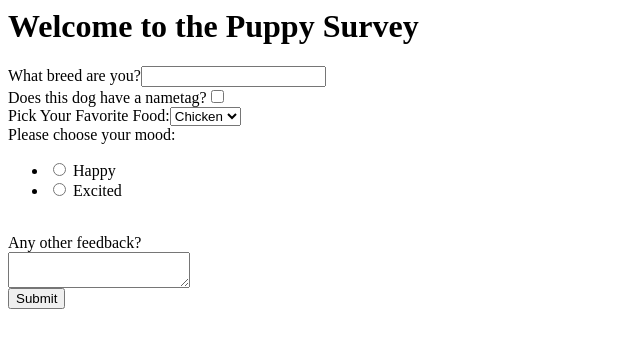
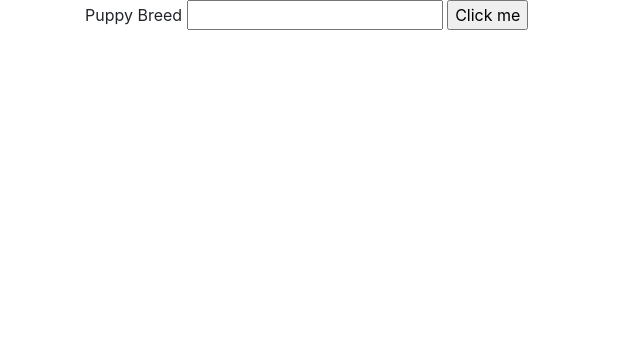
Before and after one commit to seraficaj/PythonFlaskBootcamp, a Flask app: page / in a window 1280 px wide. Shown: the top 348 px of the page, without its empty margins (0-640 px from the left). Run offline with Flask 2, Linux system fonts and the light colour scheme; some libraries are stand-ins or nearby versions.

Commit message:
79. Flash Alerts

```diff
--- a/app.py
+++ b/app.py
@@ -1,57 +1,30 @@
-from flask import Flask, render_template, session, redirect, url_for
+from flask import Flask, render_template, session, redirect, url_for, flash
 from flask_wtf import FlaskForm
 from wtforms import (
     StringField,
-    BooleanField,
-    DateTimeField,
-    RadioField,
-    SelectField,
-    TextField,
     SubmitField,
 )
-from wtforms.fields.simple import TextAreaField
-
-from wtforms.validators import DataRequired
 
 app = Flask(__name__)
 
 app.config["SECRET_KEY"] = "mysecretkey"
 
 
-class InfoForm(FlaskForm):
-    breed = StringField('What breed are you?',validators=[DataRequired()])
-    has_nametag = BooleanField("Does this dog have a nametag?")
-    mood = RadioField('Please choose your mood:', choices=[('mood_one','Happy'),('mood_two','Excited')])
-    food_choice = SelectField(u'Pick Your Favorite Food:',
-                          choices=[('chi', 'Chicken'), ('bf', 'Beef'),
-                                   ('fish', 'Fish')])
-    feedback = TextAreaField()
-    submit = SubmitField('Submit')
+class SimpleForm(FlaskForm):
+    breed = StringField('Puppy Breed')
+    submit = SubmitField('Click me')
 
 
 @app.route('/', methods=['GET', 'POST'])
 def index():
-
     # Create instance of the form.
-    form = InfoForm()
+    form = SimpleForm()
     # If the form is valid on submission (we'll talk about validation next)
     if form.validate_on_submit():
-        # Grab the data from the breed on the form.
-
-        session['breed'] = form.breed.data
-        session['has_nametag'] = form.has_nametag.data
-        session['mood'] = form.mood.data
-        session['food'] = form.food_choice.data
-        session['feedback'] = form.feedback.data
-
-        return redirect(url_for("thankyou"))
-
+        flash('You just clicked the button!')
+        return redirect(url_for("index"))
 
     return render_template('index.html', form=form)
-
-@app.route("/thankyou")
-def thankyou():
-    return render_template("thankyou.html")
 
 
 if __name__ == "__main__":
--- a/templates/index.html
+++ b/templates/index.html
@@ -1,17 +1,48 @@
-<h1>Welcome to the Puppy Survey</h1>
-<form method="post">
-  {{form.hidden_tag()}}
-  {{form.breed.label}}{{form.breed}}
-  <br>
-  {{form.has_nametag.label}}{{form.has_nametag}}
-  <br>
-  {{form.food_choice.label}}{{form.food_choice}}
-  <br>
-  {{form.mood.label}}{{form.mood}}
-  <br>
-  Any other feedback?
-  <br>
-  {{form.feedback}}
-  <br>
-  {{form.submit()}}
-</form>
+<head>
+  <link
+    rel="stylesheet"
+    href="https://maxcdn.bootstrapcdn.com/bootstrap/4.0.0/css/bootstrap.min.css"
+    integrity="sha384-Gn5384xqQ1aoWXA+058RXPxPg6fy4IWvTNh0E263XmFcJlSAwiGgFAW/dAiS6JXm"
+    crossorigin="anonymous"
+  />
+  <script
+    src="https://code.jquery.com/jquery-3.2.1.slim.min.js"
+    integrity="sha384-KJ3o2DKtIkvYIK3UENzmM7KCkRr/rE9/Qpg6aAZGJwFDMVNA/GpGFF93hXpG5KkN"
+    crossorigin="anonymous"
+  ></script>
+  <script
+    src="https://cdnjs.cloudflare.com/ajax/libs/popper.js/1.12.9/umd/popper.min.js"
+    integrity="sha384-ApNbgh9B+Y1QKtv3Rn7W3mgPxhU9K/ScQsAP7hUibX39j7fakFPskvXusvfa0b4Q"
+    crossorigin="anonymous"
+  ></script>
+  <script
+    src="https://maxcdn.bootstrapcdn.com/bootstrap/4.0.0/js/bootstrap.min.js"
+    integrity="sha384-JZR6Spejh4U02d8jOt6vLEHfe/JQGiRRSQQxSfFWpi1MquVdAyjUar5+76PVCmYl"
+    crossorigin="anonymous"
+  ></script>
+</head>
+
+{# Source for this bootstrapcode:
+https://getbootstrap.com/docs/4.0/components/alerts/#dismissing #}
+<div class="container">
+  {# get_flashed_messages() is auto sent to the template with the flash() call
+  #} {% for mess in get_flashed_messages() %}
+  <div class="alert alert-warning alert-dismissible fade show" role="alert">
+    <button
+      type="button"
+      class="close"
+      data-dismiss="alert"
+      aria-label="Close"
+      class="fade close"
+    >
+      <span aria-hidden="true">&times;</span>
+    </button>
+    {{mess}}
+  </div>
+  {% endfor %}
+
+  <form method="POST">
+    {# This hidden_tag is a CSRF security feature. #} {{ form.hidden_tag() }} {{
+    form.breed.label }} {{ form.breed() }} {{ form.submit() }}
+  </form>
+</div>
```
